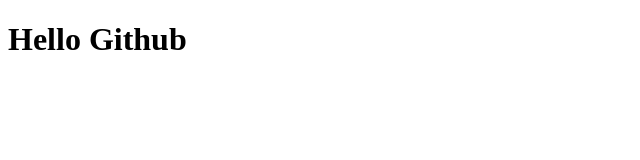
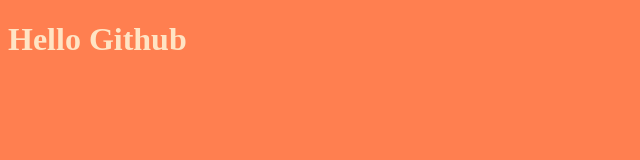
Before and after one commit to pipolido/pipolido, a plain HTML site: page index.html in a window 1280 px wide. Shown: the whole page, without its empty margins (0-640 px from the left). Drawn offline with Linux system fonts and the light colour scheme.

Commit message:
creating hello github message

```diff
--- a/index.html
+++ b/index.html
@@ -4,6 +4,7 @@
     <meta charset="UTF-8">
     <meta name="viewport" content="width=device-width, initial-scale=1.0">
     <title>Test Git</title>
+    <link rel="stylesheet" href="style.css">
 </head>
 <body>
     <h1>Hello Github</h1>
--- a/style.css
+++ b/style.css
@@ -0,0 +1,6 @@
+body{
+    background-color: coral;
+}
+h1{
+    color:bisque;
+}
```
